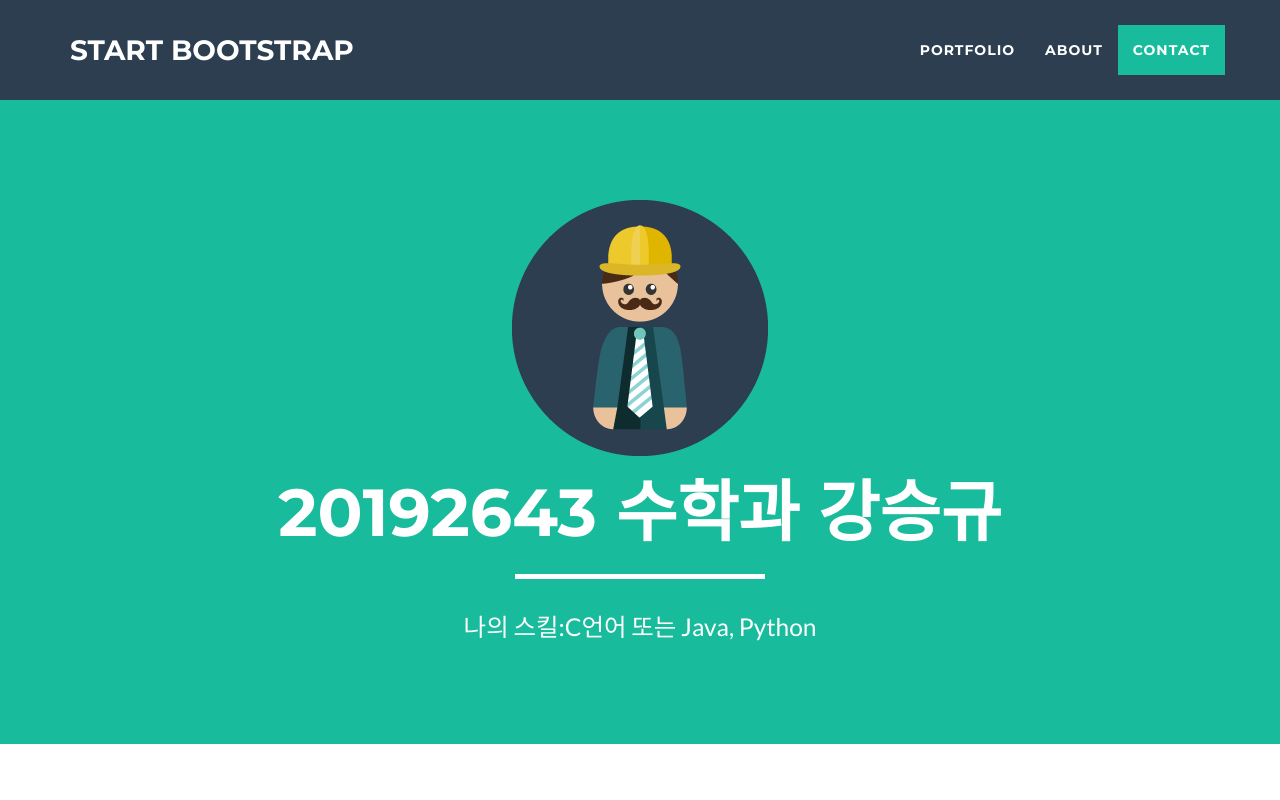
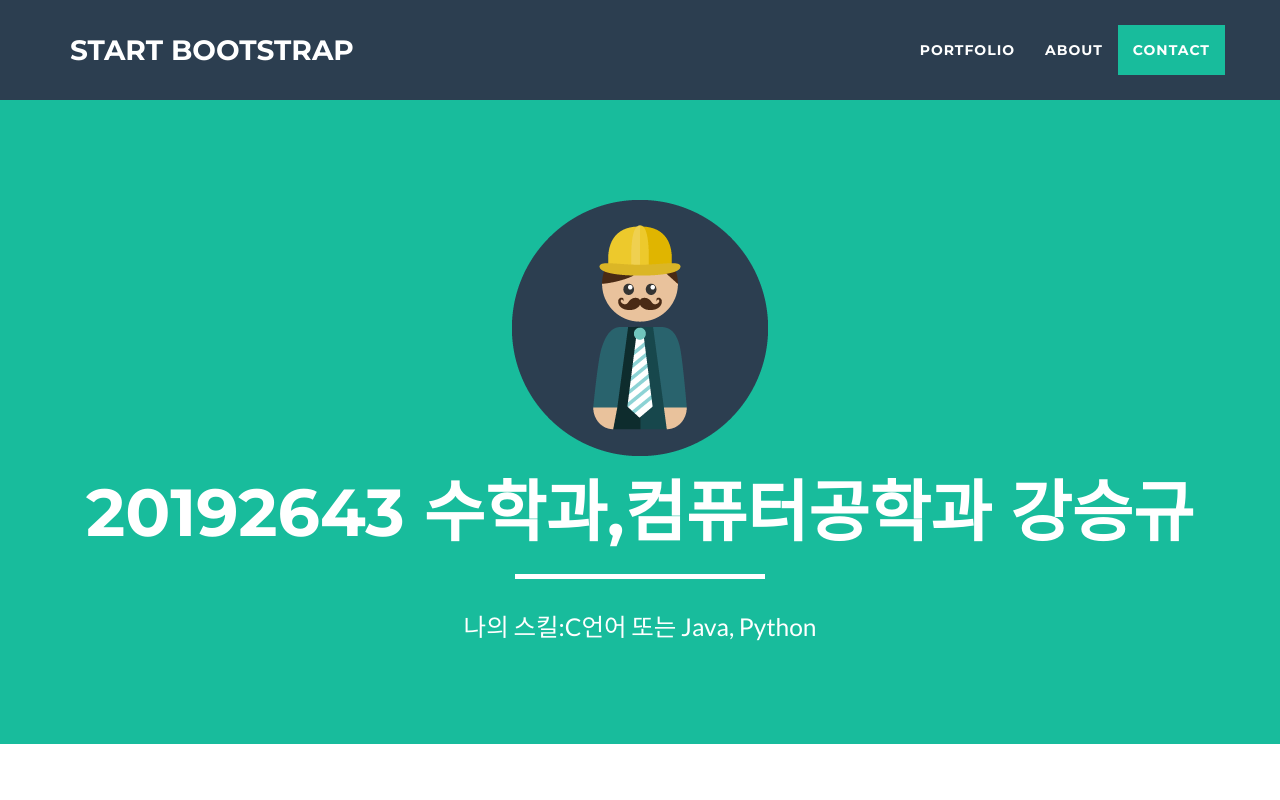
Before and after one commit to seungkyu-kang/seungkyu-kang.github.io, a website: page index.html in a window 1280 px wide. Shown: the top 800 px of the page. Drawn offline with nearby package versions, Linux system fonts and the light colour scheme.

Commit message:
index.html

```diff
--- a/index.html
+++ b/index.html
@@ -72,7 +72,7 @@
                 <div class="col-lg-12">
                     <img class="img-responsive" src="img/profile.png" alt="">
                     <div class="intro-text">
-                        <h1 class="name">20192643 수학과 강승규</h1>
+                        <h1 class="name">20192643 수학과,컴퓨터공학과 강승규</h1>
                         <hr class="star-light">
                         <span class="skills">나의 스킬:C언어 또는 Java, Python</span>
                     </div>
```
